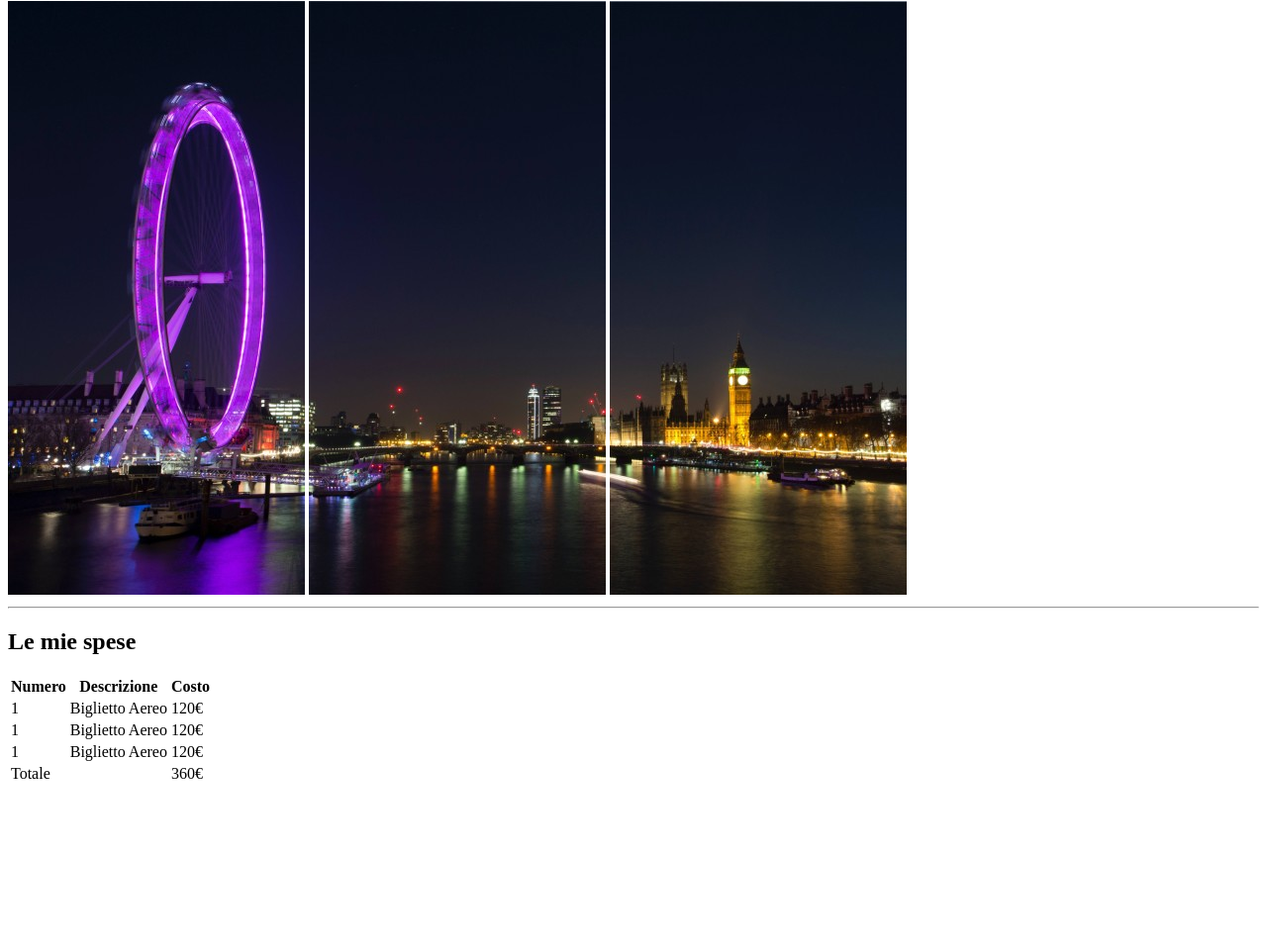
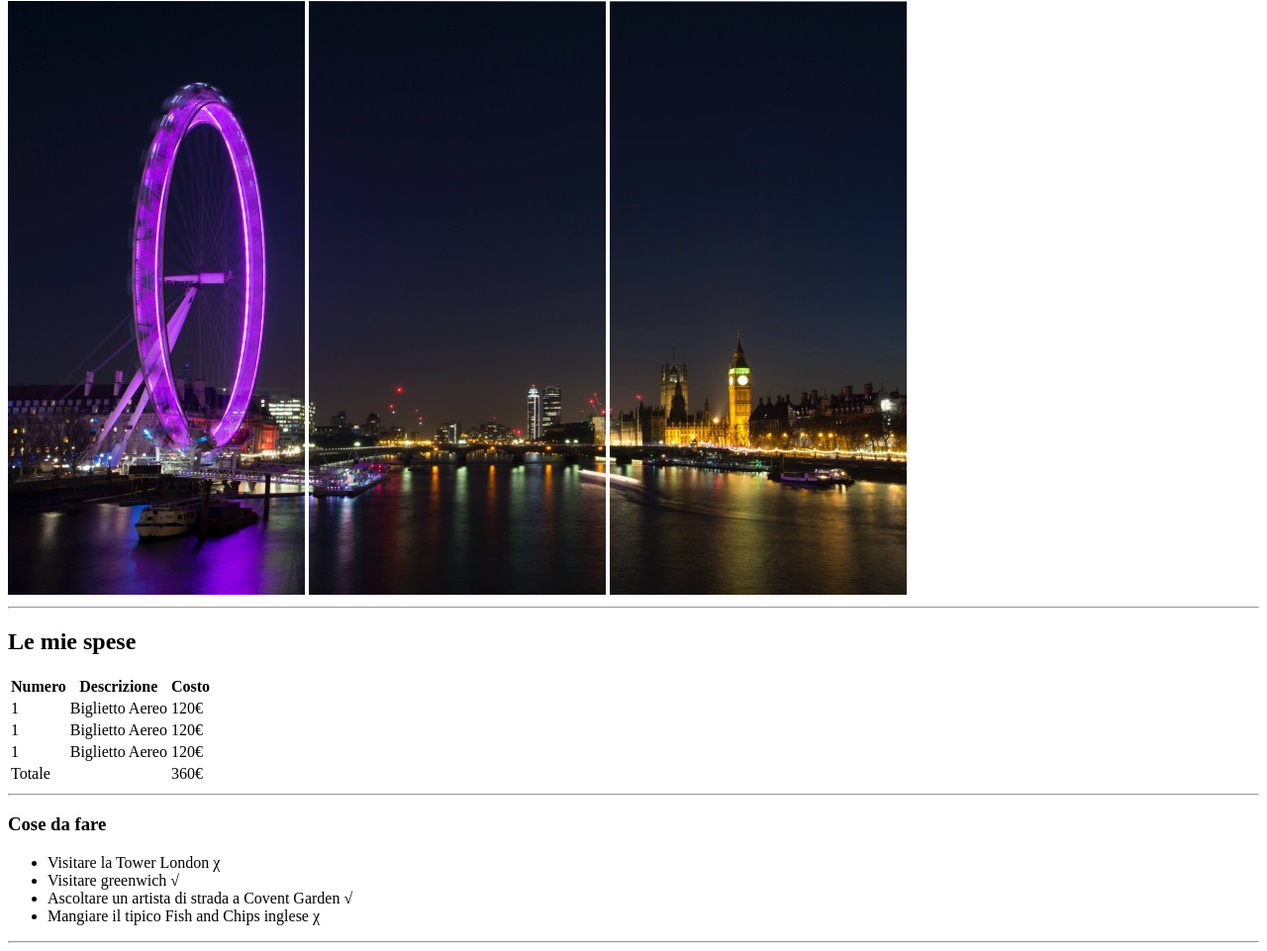
Before and after one commit to DavideTarantino/html-london-trip, a plain HTML site: page index.html in a window 1280 px wide. Shown: the part 79-1040 px from the top of the page at 99% size. Before the commit the page ends 881 px from the top, so only its background shows below. Drawn offline with Linux system fonts and the light colour scheme.

Commit message:
inserimento delle "cose da fare"

```diff
--- a/index.html
+++ b/index.html
@@ -14,8 +14,8 @@
     <img src="./img/pexels-bill-emrich-230794-0.jpg" alt="ferris wheel">
     <img src="./img/pexels-bill-emrich-230794-1.jpg" alt="London city">
     <img src="./img/pexels-bill-emrich-230794-2.jpg" alt="London city second photo">
-  </header>
-    <hr>
+   </header>
+        <hr>
   <main>
     <section>
         <!-- titolo secondario e tabella -->
@@ -56,6 +56,17 @@
             </tfoot>
         </table>
     </section>
+        <hr>
+    <section>
+        <h3>Cose da fare</h3>
+        <ul>
+            <li>Visitare la Tower London &chi;</li>
+            <li>Visitare greenwich &radic;</li>
+            <li>Ascoltare un artista di strada a Covent Garden &radic;</li>
+            <li>Mangiare il tipico Fish and Chips inglese &chi;</li>
+        </ul>
+    </section>
+        <hr>
   </main>
 </body>
 </html>
```
